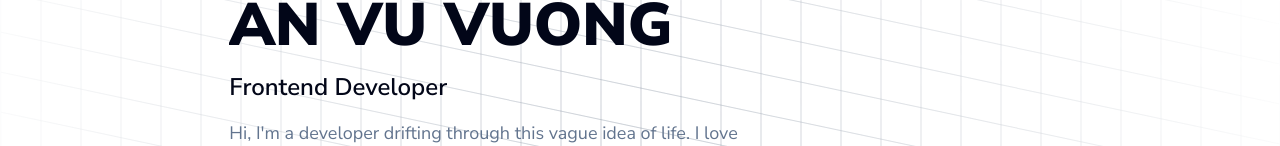
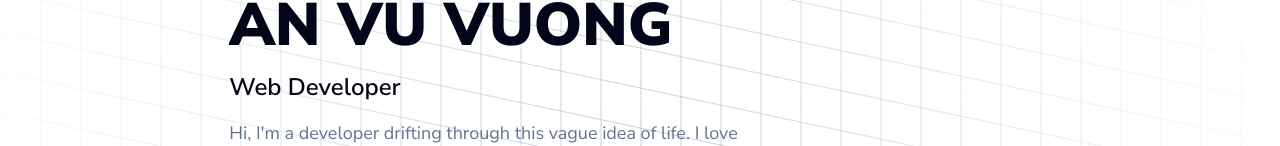
Before and after one commit to um1chc5/aner-portfolio, a Next.js app: page / in a window 1280 px wide. Shown: the part 233-379 px from the top of the page. Built offline with nearby package versions, Linux system fonts and the light colour scheme.

Commit message:
Update metadata in layout.tsx to reflect new title and description for the application.

```diff
--- a/src/app/layout.tsx
+++ b/src/app/layout.tsx
@@ -7,8 +7,8 @@ const nunitoSans = Nunito_Sans({
 });
 
 export const metadata: Metadata = {
-  title: "Create Next App",
-  description: "Generated by create next app",
+  title: "An Vu Vuong | Frontend Developer",
+  description: "An Vu Vuong | Frontend Developer",
 };
 
 export default function RootLayout({
--- a/src/components/hero/hero-1.tsx
+++ b/src/components/hero/hero-1.tsx
@@ -12,7 +12,7 @@ export default function Hero1() {
           {/* Greeting and Avatar */}
           <div className="flex flex-col gap-2">
             <HyperText className="text-6xl font-black">AN VU VUONG</HyperText>
-            <p className="text-2xl font-semibold">Frontend Developer</p>
+            <p className="text-2xl font-semibold">Web Developer</p>
             <p className="text-muted-foreground mt-2 max-w-xl text-lg">
               Hi, I&apos;m a developer drifting through this vague idea of life.
               I love building beautiful and functional web experiences with
```
